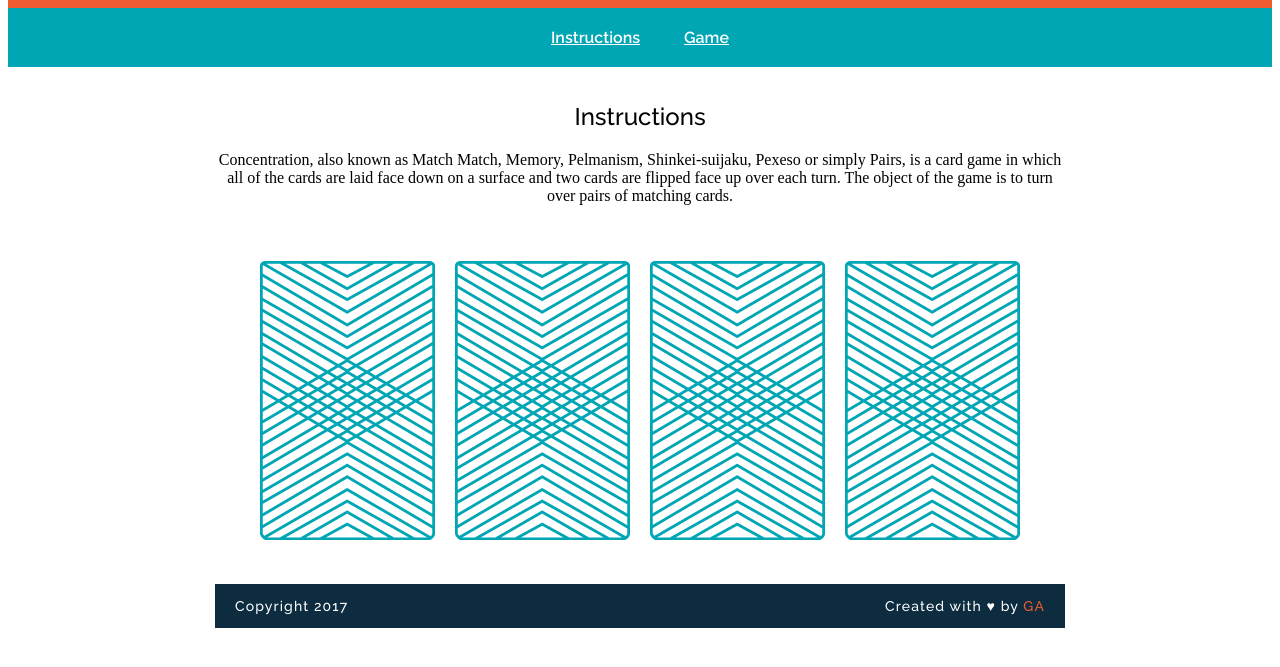
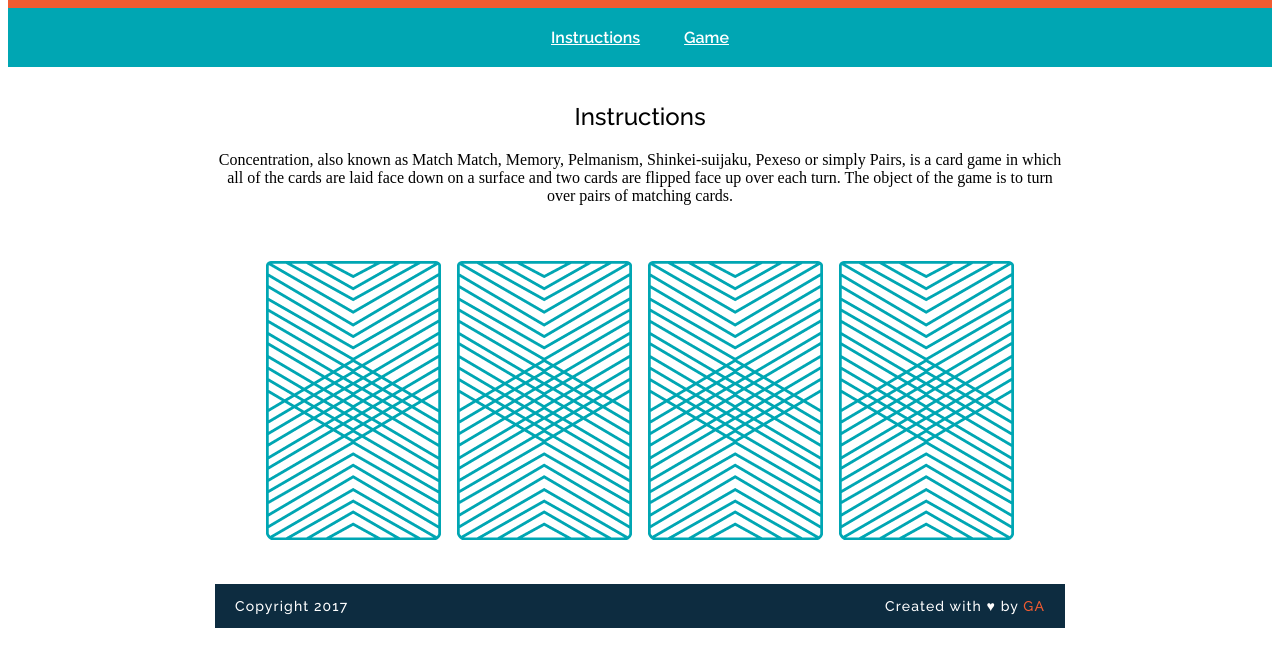
Before and after one commit to m2creger/wii-fundamentals-memorygame, a plain HTML site: page index.html in a window 1280 px wide. Shown: the part 97-764 px from the top of the page. Drawn offline with Linux system fonts and the light colour scheme; a web font is replaced by a local one.

Commit message:
created game logic

```diff
--- a/index.html
+++ b/index.html
@@ -18,12 +18,7 @@
 <h2>Instructions</h2>
 <p>Concentration, also known as Match Match, Memory, Pelmanism, Shinkei-suijaku, Pexeso or simply Pairs, is a card game in which all of the cards are laid face down on a surface and two cards are flipped face up over each turn. The object of the game is to turn over pairs of matching cards.</p>
 
-<div>
-	<img src="images/back.png" alt="King of diamonds">
-	<img src="images/back.png" alt="King of hearts">
-	<img src="images/back.png" alt="Queen of diamonds">
-	<img src="images/back.png"	alt="Queen of hearts">
-</div>
+<div id = "game-board" class = "board clearfix"></div>
 <footer class="clearfix">
 	<p class="copyright">Copyright 2017</p>
 	<p class="message">Created with &hearts; by <span class="name">GA</span></p>
--- a/js/main.js
+++ b/js/main.js
@@ -1,46 +1,58 @@
 
 var cards = [
 	{
-		"rank": "queen",
-		"suit": "hearts",
-		"cardImage": "images/queen-of-hearts.png"
+		rank: 'queen',
+		suit: 'hearts',
+		cardImage: "images/queen-of-hearts.png"
 	},
 	{
-		"rank": "queen",
-		"suit": "diamonds",
-		"cardImage": "images/queen-of-diamonds.png"
+		rank: 'queen',
+		suit: 'diamonds',
+		cardImage: "images/queen-of-diamonds.png"
 	},
 	{
-		"rank": "king",
-		"suit": "hearts",
-		"cardImage": "images/king-of-hearts.png"
+		rank: 'king',
+		suit: 'hearts',
+		cardImage: "images/king-of-hearts.png"
 	},
 	{
-		"rank": "king",
-		"suit": "diamonds",
-		"cardImage": "images/king-of-diamonds.png"
+		rank: 'king',
+		suit: 'diamonds',
+		cardImage: "images/king-of-diamonds.png"
 	}
 ];
 var cardsInPlay = [];
 
 var checkForMatch = function() {
-	if (cardsInPlay.length === 2) {
-		if (cardsInPlay[0] === cardsInPlay[1]) {
-			alert("You found a match")
-		} else {
-			alert("Sorry try again")
-		}
+	if (cardsInPlay[0] === cardsInPlay[1]) {
+		alert("You found a match")
+	} else {
+		alert("Sorry try again")
 	}
 }
 
-var flipCard = function(cardId) {
+var flipCard = function() {
+	var cardId = this.getAttribute('data-id');
+	this.setAttribute('src', cards[cardId].cardImage)
 	console.log("User flipped " + cards[cardId].rank)
 	console.log("The card image is " + cards[cardId].cardImage)
 	console.log("The card suit is " + cards[cardId].suit)
 	cardsInPlay.push(cards[cardId].rank)
-	checkForMatch();
+	if (cardsInPlay.length === 2) {
+		checkForMatch();
+	}
+
 
 }
 
-flipCard(0);
-flipCard(2);
+var createBoard = function() {
+
+	for (var i = 0; i < cards.length; i++) {
+		var cardElement = document.createElement('img');
+		cardElement.setAttribute('src', 'images/back.png');
+		cardElement.setAttribute('data-id', i);
+		cardElement.addEventListener('click', flipCard);
+		document.getElementById('game-board').appendChild(cardElement);
+	}
+}
+createBoard();
```
